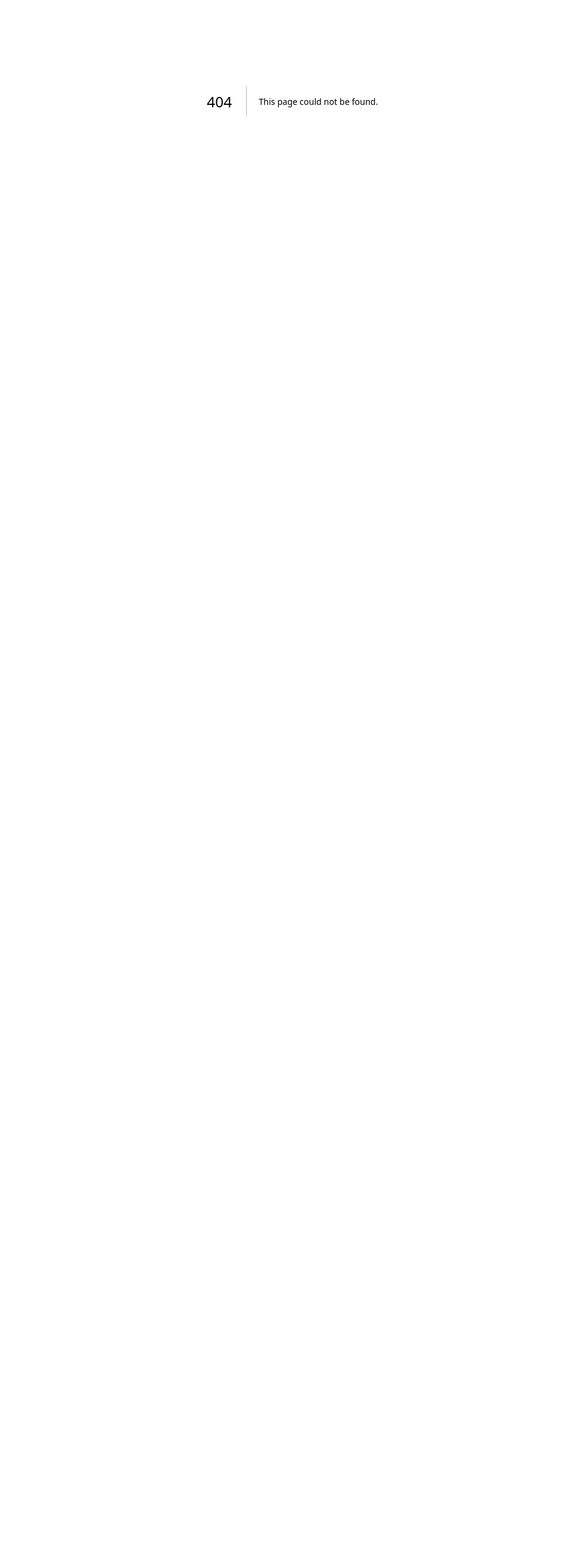
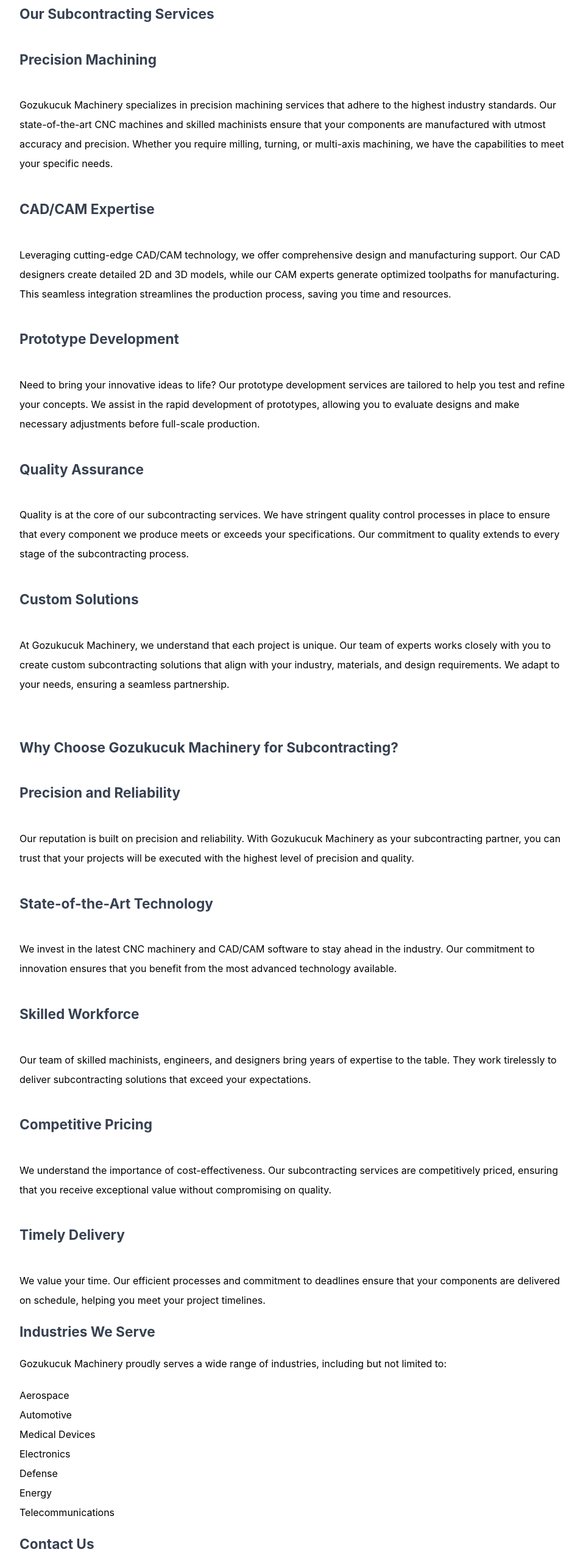
Before and after one commit to rerov/gozukucuk, a Next.js app: page /subcontracting in a window 1280 px wide. Before the commit this address had no page. Shown: the part 234-2797 px from the top of the page at 61% size, without its empty margins (160-1117 px from the left). Before the commit the page ends 800 px from the top, so only its background shows below. Built offline with nearby package versions, Linux system fonts and the light colour scheme.

Commit message:
subcontracting services

```diff
--- /dev/null
+++ b/pages/subcontracting.js
@@ -0,0 +1,115 @@
+import { useState } from "react";
+import styles from "../styles/Home.module.css";
+import Header from "./components/header";
+import Footer from "./components/footer";
+
+export default function Subcontracting() {
+  const [open, setOpen] = useState();
+  return (
+    <>
+      <Header open={open} setOpen={setOpen} />
+      <div className={styles.aciklamaSection}>
+        <h2>Our Subcontracting Services</h2>
+        <h3>Precision Machining</h3>
+        <p>
+          Gozukucuk Machinery specializes in precision machining services that
+          adhere to the highest industry standards. Our state-of-the-art CNC
+          machines and skilled machinists ensure that your components are
+          manufactured with utmost accuracy and precision. Whether you require
+          milling, turning, or multi-axis machining, we have the capabilities to
+          meet your specific needs.
+        </p>
+        <h3>CAD/CAM Expertise</h3>
+        <p>
+          Leveraging cutting-edge CAD/CAM technology, we offer comprehensive
+          design and manufacturing support. Our CAD designers create detailed 2D
+          and 3D models, while our CAM experts generate optimized toolpaths for
+          manufacturing. This seamless integration streamlines the production
+          process, saving you time and resources.
+        </p>
+        <h3>Prototype Development</h3>
+        <p>
+          Need to bring your innovative ideas to life? Our prototype development
+          services are tailored to help you test and refine your concepts. We
+          assist in the rapid development of prototypes, allowing you to
+          evaluate designs and make necessary adjustments before full-scale
+          production.
+        </p>
+        <h3>Quality Assurance</h3>
+        <p>
+          Quality is at the core of our subcontracting services. We have
+          stringent quality control processes in place to ensure that every
+          component we produce meets or exceeds your specifications. Our
+          commitment to quality extends to every stage of the subcontracting
+          process.
+        </p>
+        <h3>Custom Solutions</h3>
+        <p>
+          At Gozukucuk Machinery, we understand that each project is unique. Our
+          team of experts works closely with you to create custom subcontracting
+          solutions that align with your industry, materials, and design
+          requirements. We adapt to your needs, ensuring a seamless partnership.
+        </p>
+<br/>
+        <h2>Why Choose Gozukucuk Machinery for Subcontracting?</h2>
+        <h3>Precision and Reliability</h3>
+        <p>
+          Our reputation is built on precision and reliability. With Gozukucuk
+          Machinery as your subcontracting partner, you can trust that your
+          projects will be executed with the highest level of precision and
+          quality.
+        </p>
+        <h3>State-of-the-Art Technology</h3>
+        <p>
+          We invest in the latest CNC machinery and CAD/CAM software to stay
+          ahead in the industry. Our commitment to innovation ensures that you
+          benefit from the most advanced technology available.
+        </p>
+        <h3>Skilled Workforce</h3>
+        <p>
+          Our team of skilled machinists, engineers, and designers bring years
+          of expertise to the table. They work tirelessly to deliver
+          subcontracting solutions that exceed your expectations.
+        </p>
+        <h3>Competitive Pricing</h3>
+        <p>
+          We understand the importance of cost-effectiveness. Our subcontracting
+          services are competitively priced, ensuring that you receive
+          exceptional value without compromising on quality.
+        </p>
+        <h3>Timely Delivery</h3>
+        <p>
+          We value your time. Our efficient processes and commitment to
+          deadlines ensure that your components are delivered on schedule,
+          helping you meet your project timelines.
+        </p>
+
+        <h2>Industries We Serve</h2>
+        <p>
+          Gozukucuk Machinery proudly serves a wide range of industries,
+          including but not limited to:
+        </p>
+        <ul>
+          <li>Aerospace</li>
+          <li>Automotive</li>
+          <li>Medical Devices</li>
+          <li>Electronics</li>
+          <li>Defense</li>
+          <li>Energy</li>
+          <li>Telecommunications</li>
+        </ul>
+
+        <h2>Contact Us</h2>
+        <p>
+          Ready to take advantage of precision subcontracting services by
+          Gozukucuk Machinery? Contact us today to discuss your project
+          requirements. We are eager to collaborate with you and provide
+          subcontracting solutions that propel your engineering projects to
+          success.
+        </p>
+
+      </div>
+      <Footer />
+    </>
+  );
+}
```
